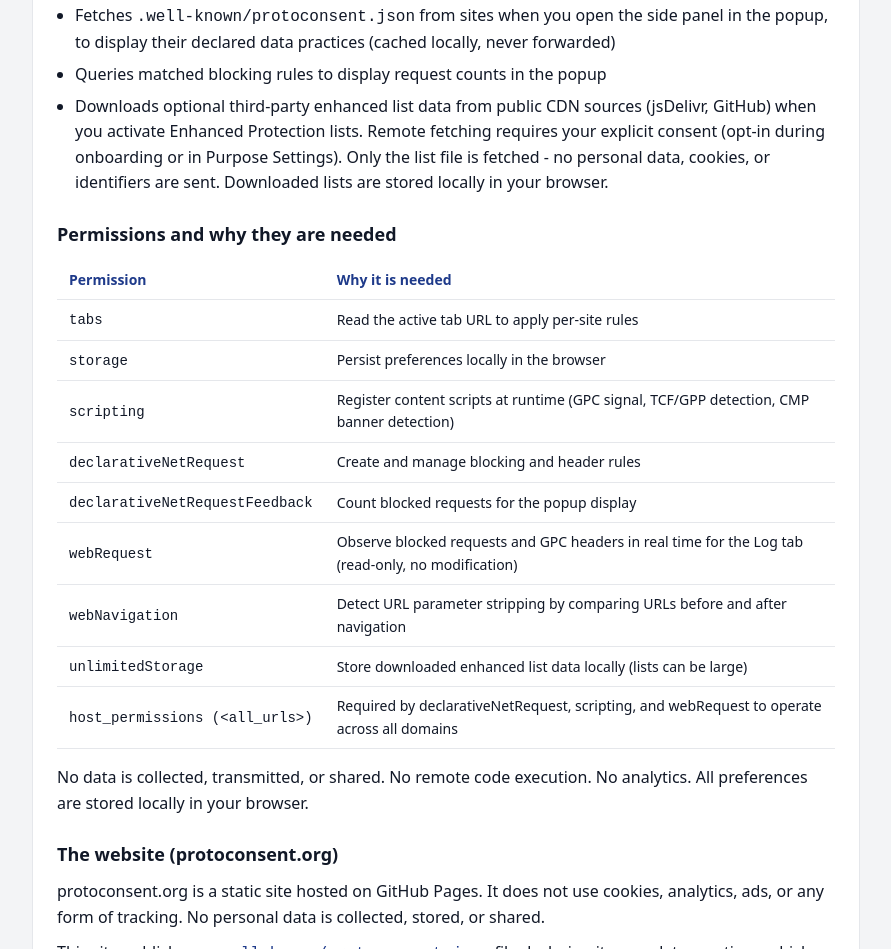
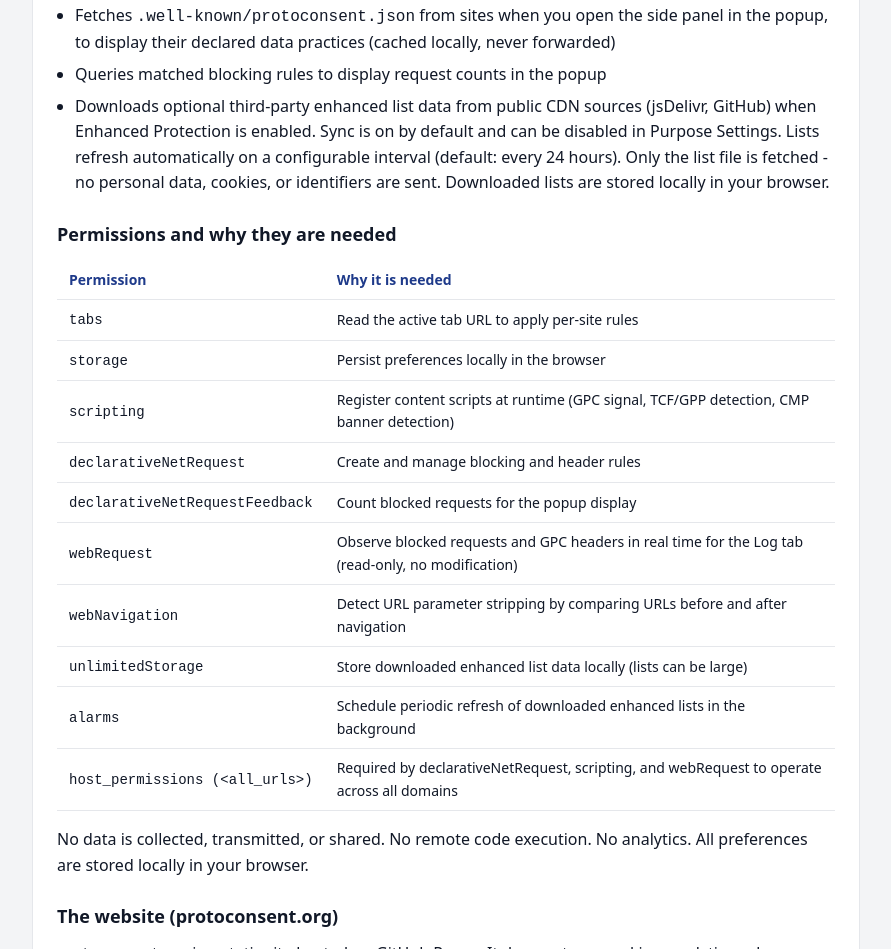
Before and after one commit to ProtoConsent/protoconsent.org, a plain HTML site: page privacy.html in a window 1280 px wide. Shown: the part 1382-2331 px from the top of the page, without its empty margins (194-1085 px from the left). Drawn offline with Linux system fonts and the light colour scheme.

Commit message:
docs: update privacy.html with alarms and auto-refresh

```diff
--- a/privacy.html
+++ b/privacy.html
@@ -104,7 +104,7 @@
               <li>Strips known tracking parameters from URLs (e.g. <code>utm_source</code>, <code>fbclid</code>) using browser redirect rules. The original URL is rewritten locally before the request is sent. No data is collected or transmitted.</li>
               <li>Fetches <code>.well-known/protoconsent.json</code> from sites when you open the side panel in the popup, to display their declared data practices (cached locally, never forwarded)</li>
               <li>Queries matched blocking rules to display request counts in the popup</li>
-              <li>Downloads optional third-party enhanced list data from public CDN sources (jsDelivr, GitHub) when you activate Enhanced Protection lists. Remote fetching requires your explicit consent (opt-in during onboarding or in Purpose Settings). Only the list file is fetched - no personal data, cookies, or identifiers are sent. Downloaded lists are stored locally in your browser.</li>
+              <li>Downloads optional third-party enhanced list data from public CDN sources (jsDelivr, GitHub) when Enhanced Protection is enabled. Sync is on by default and can be disabled in Purpose Settings. Lists refresh automatically on a configurable interval (default: every 24 hours). Only the list file is fetched - no personal data, cookies, or identifiers are sent. Downloaded lists are stored locally in your browser.</li>
             </ul>
           </section>
 
@@ -149,6 +149,10 @@
                 <tr>
                   <td><code>unlimitedStorage</code></td>
                   <td>Store downloaded enhanced list data locally (lists can be large)</td>
+                </tr>
+                <tr>
+                  <td><code>alarms</code></td>
+                  <td>Schedule periodic refresh of downloaded enhanced lists in the background</td>
                 </tr>
                 <tr>
                   <td><code>host_permissions (&lt;all_urls&gt;)</code></td>
```
